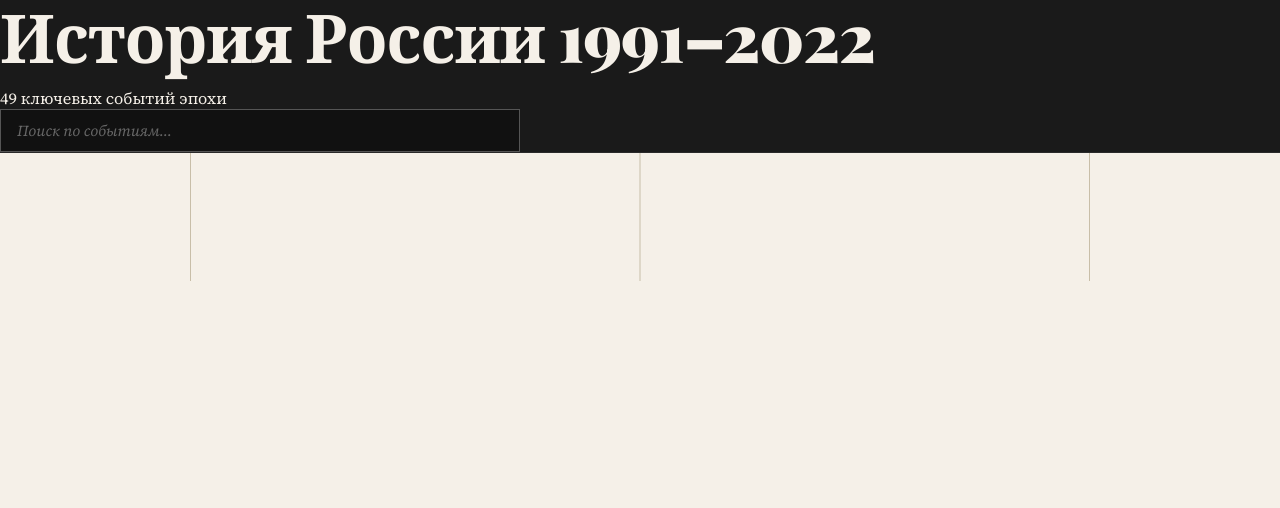
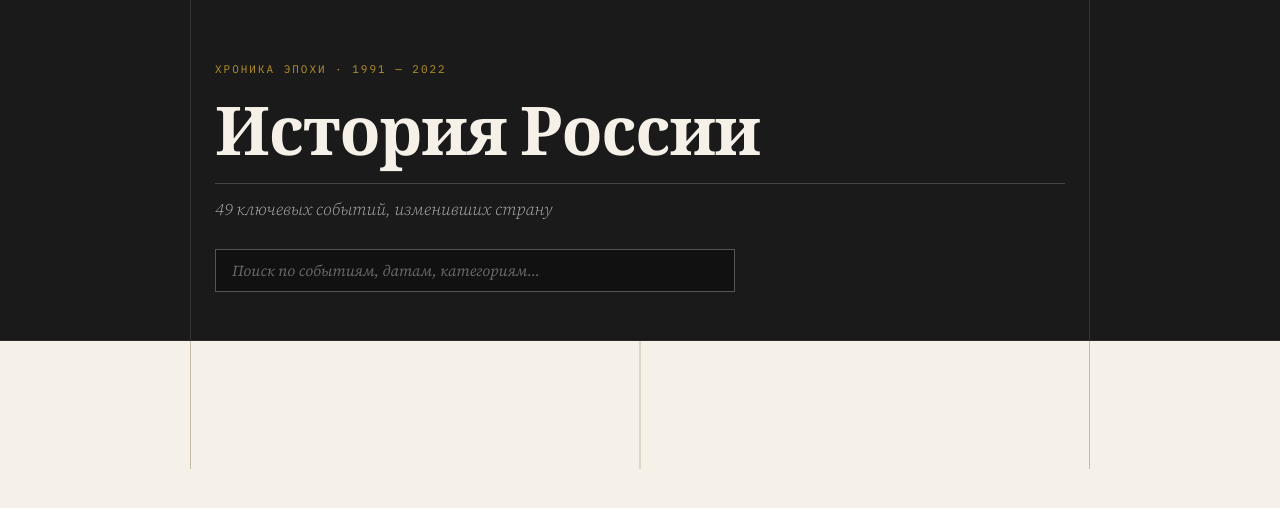
Before and after one commit to anastasialli/russia-timeline, a plain HTML site: page index.html in a window 1280 px wide. Drawn offline with nearby package versions, Linux system fonts and the light colour scheme.

Commit message:
Update index.html

```diff
--- a/index.html
+++ b/index.html
@@ -1,5 +1,31 @@
-<!doctype html><html lang='ru'><head><meta charset='utf-8'><meta name='viewport' content='width=device-width,initial-scale=1'><title>История России 1991–2022</title><link rel='stylesheet' href='style.css'></head><body>
-<header class='hero'><div><h1>История России 1991–2022</h1><p>49 ключевых событий эпохи</p><input id='search' placeholder='Поиск по событиям...'></div></header>
-<nav id='filters'></nav><main id='timeline'></main>
-<div id='lightbox' class='lightbox'><img id='lightboxImg'></div>
-<script src='script.js'></script></body></html>
+<!doctype html>
+<html lang="ru">
+<head>
+  <meta charset="utf-8">
+  <meta name="viewport" content="width=device-width,initial-scale=1">
+  <title>История России 1991–2022</title>
+  <link rel="stylesheet" href="style.css">
+</head>
+<body>
+
+<header class="hero">
+  <div class="hero-inner">
+    <div class="hero-kicker">Хроника эпохи · 1991 — 2022</div>
+    <h1>История России</h1>
+    <div class="hero-sub">49 ключевых событий, изменивших страну</div>
+    <div class="hero-search-wrap">
+      <input id="search" placeholder="Поиск по событиям, датам, категориям…">
+    </div>
+  </div>
+</header>
+
+<nav id="filters"></nav>
+<main id="timeline"></main>
+
+<div id="lightbox" class="lightbox">
+  <img id="lightboxImg" alt="">
+</div>
+
+<script src="script.js"></script>
+</body>
+</html>
```
